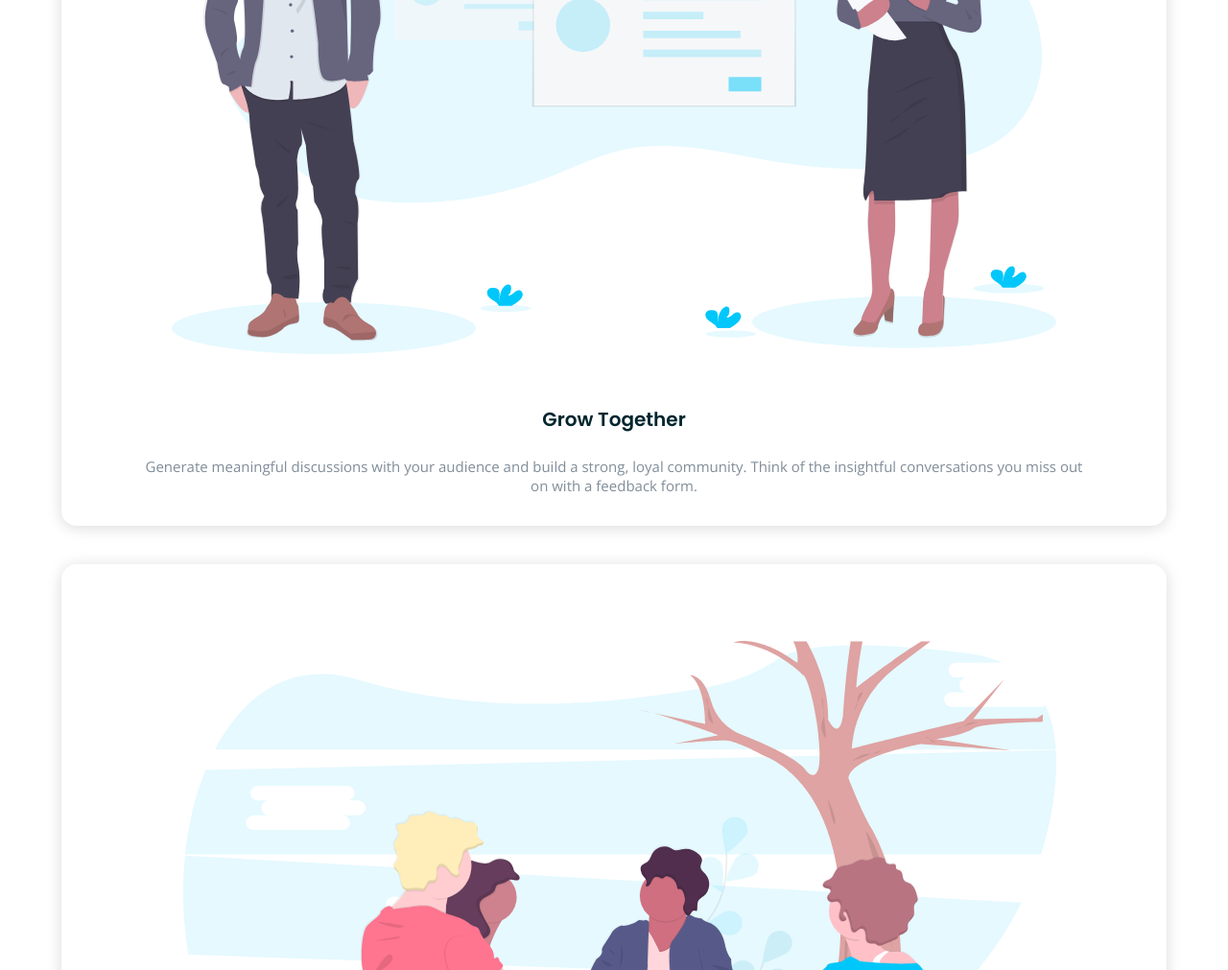
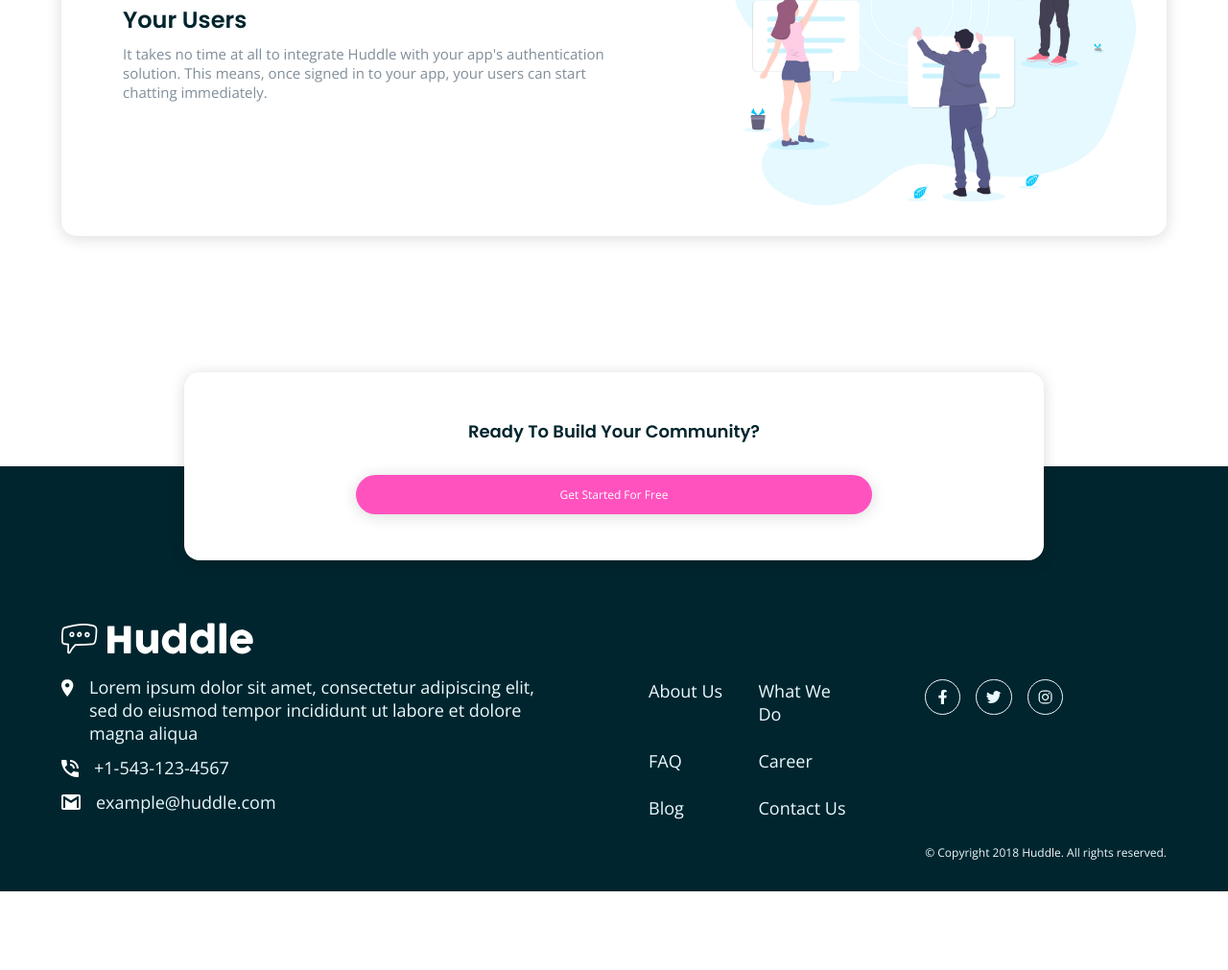
Before and after one commit to jduong09/huddleLandingPage, a plain HTML site: page index.html in a window 1280 px wide. Shown: the part 1789-2800 px from the top of the page at 96% size. After the commit the page ends 2718 px from the top, so only its background shows below. Drawn offline with nearby package versions, Linux system fonts and the light colour scheme.

Commit message:
Finished tablet and desktop view. Used grid on footer elements. Changed margins and paddings.

```diff
--- a/css/styles.css
+++ b/css/styles.css
@@ -40,6 +40,8 @@ header {
   font-size: 16px;
   background-color: hsl(0, 0%, 100%);
   border-radius: 500px;
+  box-shadow: 0 0.125rem 1rem rgb(0 0 0 / 15%);
+  cursor: pointer;
 }
 /* Main */
 main {
@@ -58,19 +60,19 @@ main {
   text-align: center;
 }
 
-#main-header > h2 {
+#main-header > div > h2 {
   width: 85%;
   margin: 0 auto;
   font-size: 1.5rem;
   line-height: 2rem;
 }
 
-#main-header > div {
+#main-header > div > div {
   width: 90%;
   margin: 2rem auto;
 }
 
-#main-header > a, #main-bta-cta {
+#main-header > div > a, #main-bta-cta {
   display: block;
   width: 75%;
   margin: 0 auto;
@@ -81,6 +83,7 @@ main {
   background-color: hsl(322, 100%, 66%);
   border-radius: 500px;
   box-shadow: 0 0.125rem 1rem rgb(0 0 0 / 15%);
+  cursor: pointer;
 }
 
 #main-header > img {
@@ -90,8 +93,7 @@ main {
 
 /* Main .feature-block */
 .feature-block {
-  width: 90%;
-  margin: 0 auto 2.5rem auto;
+  margin: 0 2rem 2.5rem 2rem;
   box-shadow: 0 0.125rem 1rem rgb(0 0 0 / 15%);
   border-radius: 1rem;
   text-align: center;
@@ -103,12 +105,12 @@ main {
   width: 80%;
 }
 
-.feature-block > h3 {
+.feature-block > div > h3 {
   margin-bottom: 1.5rem;
   font-size: 1.25rem;
 }
 
-.feature-block > div {
+.feature-block > div > div {
   color: hsl(208, 11%, 55%);
   font-size: 15px;
   width: 85%;
@@ -119,7 +121,7 @@ main {
 #main-ready-cta {
   width: 95%;
   position: absolute;
-  bottom: -12.5%;
+  bottom: -338px;
   left: 2.5%;
   background-color: hsl(0, 0%, 100%);
   box-shadow: 0 0.125rem 1rem rgb(0 0 0 / 15%);
@@ -215,3 +217,184 @@ footer > div {
   margin: 0 auto;
   text-align: center;
 }
+
+@media (min-width: 767px) {
+  /* Header */
+  header {
+    padding: 1.5rem 2rem;
+  }
+  /* Main */
+  #main-header {
+    display: flex;
+    align-items: center;
+    text-align: start;
+    padding: 5rem 2rem;
+    background-image: url('../images/bg-hero-desktop.svg');
+  }
+
+  #main-header > img {
+    width: 60%;
+  }
+
+  #main-header > div {
+    margin-top: 4rem;
+  }
+
+  #main-header > div > h2 {
+    margin: 0;
+  }
+
+  #main-header > div > div {
+    margin: 1rem 0;
+  }
+
+
+  #main-header > div > a {
+    margin: 0;
+    text-align: center;
+  }
+
+  .feature-block {
+    display: flex;
+    flex-direction: row-reverse;
+    align-items: center;
+    padding: 2rem 2rem 2rem 4rem;
+  }
+
+  .feature-block > img {
+    width: 40%;
+    margin-bottom: 0;
+  }
+
+  .feature-block > div {
+    text-align: start;
+  }
+
+  .feature-block > div > h3 {
+    margin-bottom: .5rem;
+  }
+
+  .feature-block > div > div {
+    margin: 0;
+  }
+
+  div.feature-block:nth-child(3n) {
+    flex-direction: row;
+  }
+
+  div.feature-block:nth-child(3n) > img {
+    margin-right: 3rem;
+  }
+
+  #main-ready-cta {
+    width: 70%;
+    left: 50%;
+    transform: translateX(-50%);
+  }
+
+  /* Footer */
+  footer {
+    padding-top: 10rem;
+  }
+
+  .contact-info > div {
+    width: 50%;
+  }
+
+  .footer-social-media-list {
+    width: 20%;
+  }
+}
+
+@media (min-width: 992px) {
+  #main-header > div > div > h2 {
+    font-size: 1.75rem;
+  }
+
+  .feature-block > div > h3 {
+    font-size: 1.5rem;
+  }
+
+  footer {
+    display: grid;
+    grid-template-columns: repeat(3, auto);
+    grid-template-rows: repeat(3, auto);
+    gap: 2rem;
+    padding-left: 2rem;
+    padding-right: 2rem;
+  }
+
+  footer > h2 {
+    grid-row: 1 / 2;
+    grid-column: 1 / 4;
+    margin-left: 0;
+  }
+
+  #footer-contact-info-list {
+    grid-row: 2 / 3;
+    grid-column: 1 / 2;
+    margin: 0;
+  }
+
+  .contact-info {
+    margin: 0 0 1rem 0;
+  }
+
+  .contact-info > div {
+    width: 100%;
+  }
+
+  #footer-helpful-links-list {
+    grid-row: 2 / 3;
+    grid-column: 2 / 3;
+    margin: 0;
+    display: grid;
+    grid-template-rows: repeat(3, auto);
+    grid-template-columns: repeat(2, 1fr);
+    gap: 1rem;
+  }
+
+  #footer-helpful-links-list > li {
+    margin: 0;
+  }
+
+  .footer-social-media-list {
+    grid-row: 2 / 3;
+    grid-column: 3 / 4;
+    justify-content: flex-start;
+    margin: 0;
+  }
+
+  .footer-social-media-list > li {
+    margin-right: 1rem;
+  }
+
+  footer > div {
+    width: 100%;
+    margin: 0;
+    grid-row: 3 / 4;
+    grid-column: 3 / 4;
+  }
+}
+
+@media (min-width: 1200px) {
+  header {
+    padding: 2rem 4rem;
+  }
+
+  #main-header {
+    padding-left: 4rem;
+    padding-right: 4rem;
+  }
+
+  .feature-block {
+    width: auto;
+    margin: 0 4rem 2.5rem 4rem;
+  }
+
+  footer {
+    gap: 1rem 4rem;
+    padding-left: 4rem;
+    padding-right: 4rem;
+  }
+}
--- a/index.html
+++ b/index.html
@@ -19,36 +19,44 @@
   </header>
   <main>
     <div id="main-header">
+      <div>
         <h2>Build The Community Your Fans Will Love</h2>
         <div>
           Huddle re-imagines the way we build communities. You have a voice, but so does your audience.
           Create connections with your users as you engage in genuine discussion.
         </div>
         <a class="main-bta-cta">Get Started For Free</a>
+      </div>
       <img id="main-header-img" src="images/illustration-mockups.svg" alt="computer and mobile mockups" />
     </div>
     <div class="feature-block">
       <img id="main-grow-together-img" src="images/illustration-grow-together.svg" alt="two people working together" />
+      <div>
         <h3>Grow Together</h3>
         <div>
           Generate meaningful discussions with your audience and build a strong, loyal community.
           Think of the insightful conversations you miss out on with a feedback form.
         </div>
       </div>
+    </div>
     <div class="feature-block">
       <img id="main-flowing-conversaions-img" src="images/illustration-flowing-conversation.svg" alt="group of people talking at a table" />
+      <div>
         <h3>Flowing Conversations</h3>
         <div>
           You wouldn't paginate a conversation in real life, so why do it online? Our threads
           have just-in-time loading for a more natural flow.
         </div>
       </div>
+    </div>
     <div class="feature-block">
       <img id="main-flowing-your-users-img" src="images/illustration-your-users.svg" alt="three users using app" />
+      <div>
         <h3>Your Users</h3>
         <div>
           It takes no time at all to integrate Huddle with your app's authentication solution.
           This means, once signed in to your app, your users can start chatting immediately.
+        </div>
       </div>
     </div>
     <div id="main-ready-cta">
```
Lines whose indentation alone changed are shown as unchanged.
